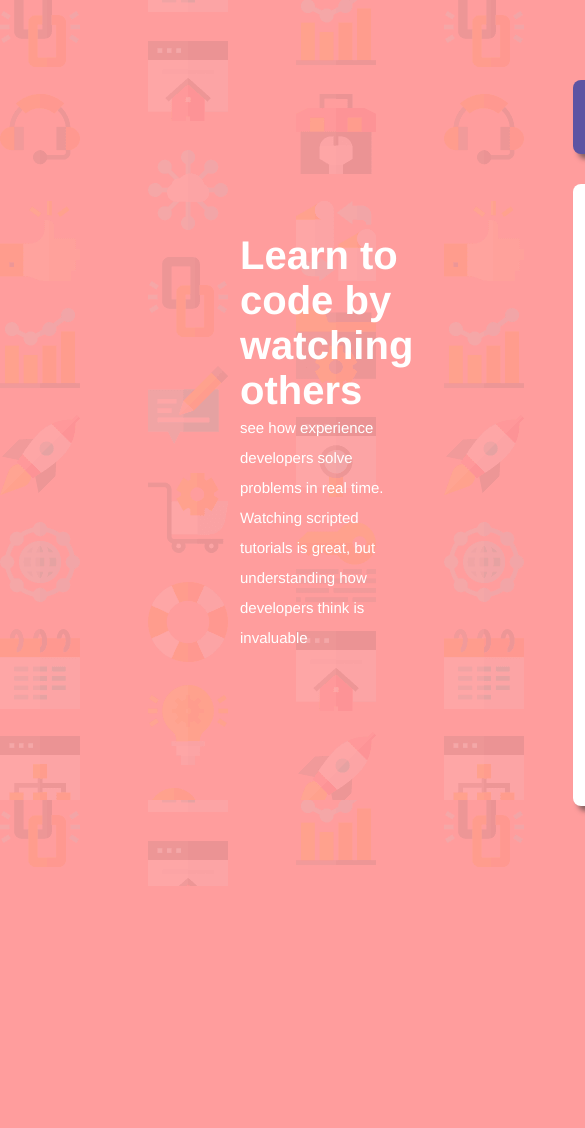
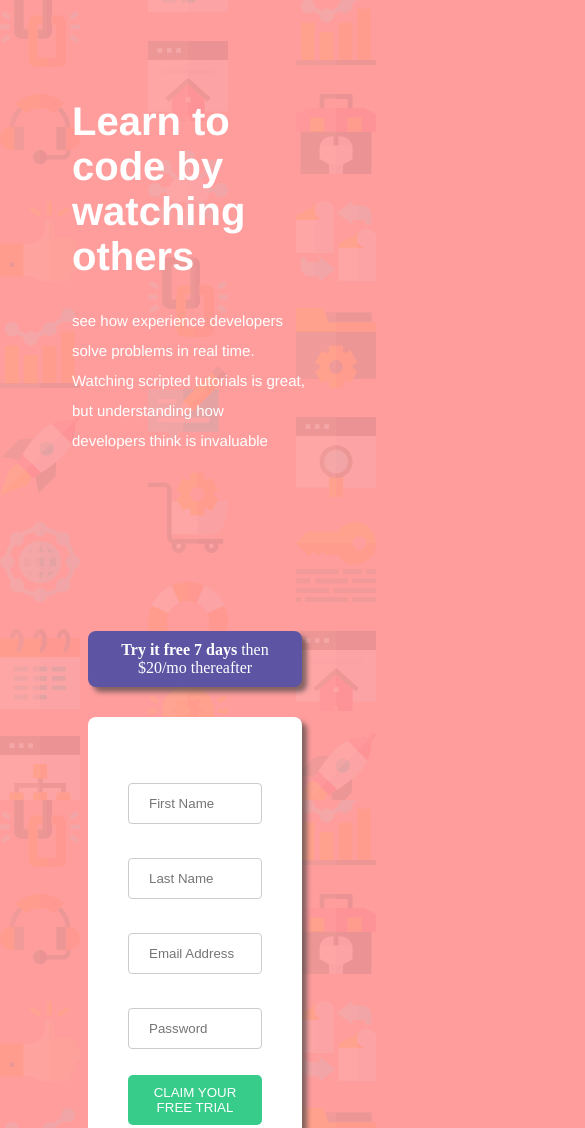
Before and after one commit to King-odysseus/Responsiveness-and-Media-Queries, a plain HTML site: page index.html in a window 390 px wide. Shown: the top 1128 px of the page, 585 px wide, since content can reach past the window. Before the commit the page ends 886 px from the top, so only its background shows below. Drawn offline with Linux system fonts and the light colour scheme.

Commit message:
responsiveness

```diff
--- a/index.html
+++ b/index.html
@@ -12,12 +12,12 @@
     </head>
     <body>
         <main>
-
+            <div class="content">
                 <div class="text">
                     <h1>Learn to code by
                         <br>
                         watching others</h1>
-                <p class="content">see how experience developers solve problems in real time.
+                    <p class="content-text">see how experience developers solve problems in real time.
                         <br>
                         Watching scripted tutorials is great, but understanding how
                         <br>
@@ -52,7 +52,8 @@
                                 terms and service</a>
                         </p>
                     </div>
+                </div>
+            </div>
+        </main>
     </body>
 </html>
-    </body>
-</html></div></main></body></html>
--- a/registration.css
+++ b/registration.css
@@ -1,6 +1,7 @@
 * {
-  margin: 0;
-  padding: 0;
+  /* margin: 0;
+  padding: 0; */
+  box-sizing: border-box;
 }
 body {
   background-image: url("images/bg-intro-desktop.png");
@@ -9,8 +10,15 @@ body {
 }
 main {
   display: flex;
-  flex-direction: auto;
+  justify-content: center;
   align-items: center;
+}
+
+.content {
+  display: flex;
+  flex-wrap: wrap;
+  align-items: center;
+  justify-content: center;
 }
 
 h1 {
@@ -18,7 +26,7 @@ h1 {
   font-weight: 100px;
   font-family: Helvetica, sans-serif;
 }
-.content {
+.content-text {
   font-family: Helvetica, sans-serif;
   font-size: 15px;
   line-height: 2em;
@@ -26,9 +34,10 @@ h1 {
 .container {
   padding: 5em;
 }
+
 .text {
-  margin-left: 15em;
-  margin-right: 5em;
+  margin-left: auto;
+  padding: 4em;
 }
 
 .try {
```
Lines whose indentation alone changed are shown as unchanged.
